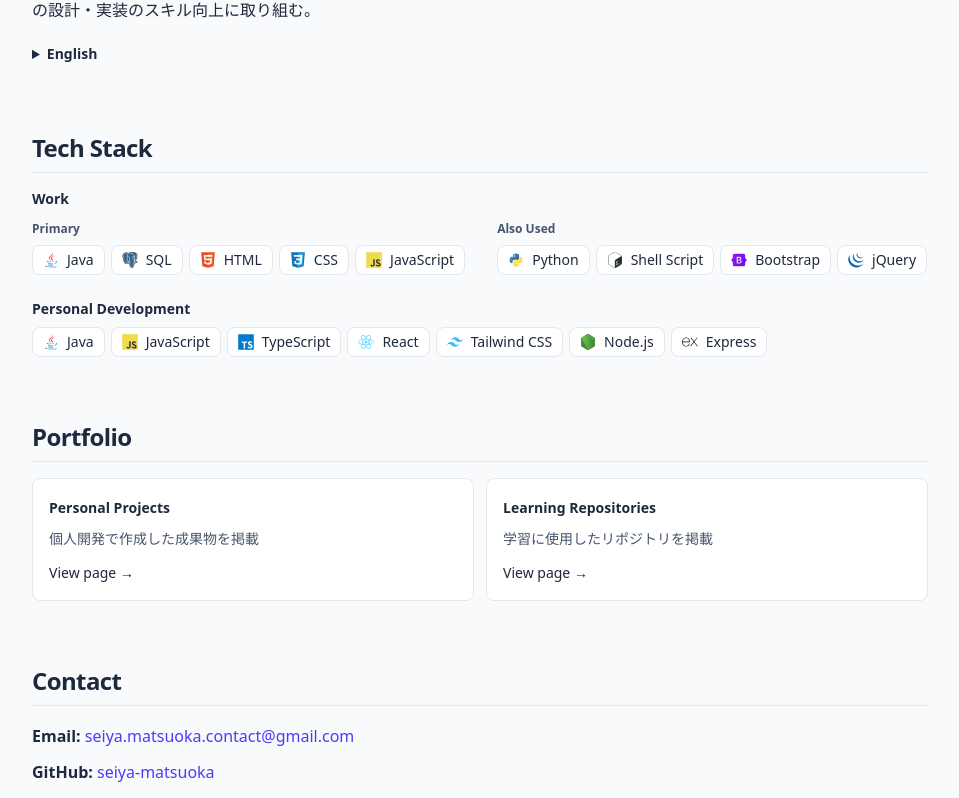
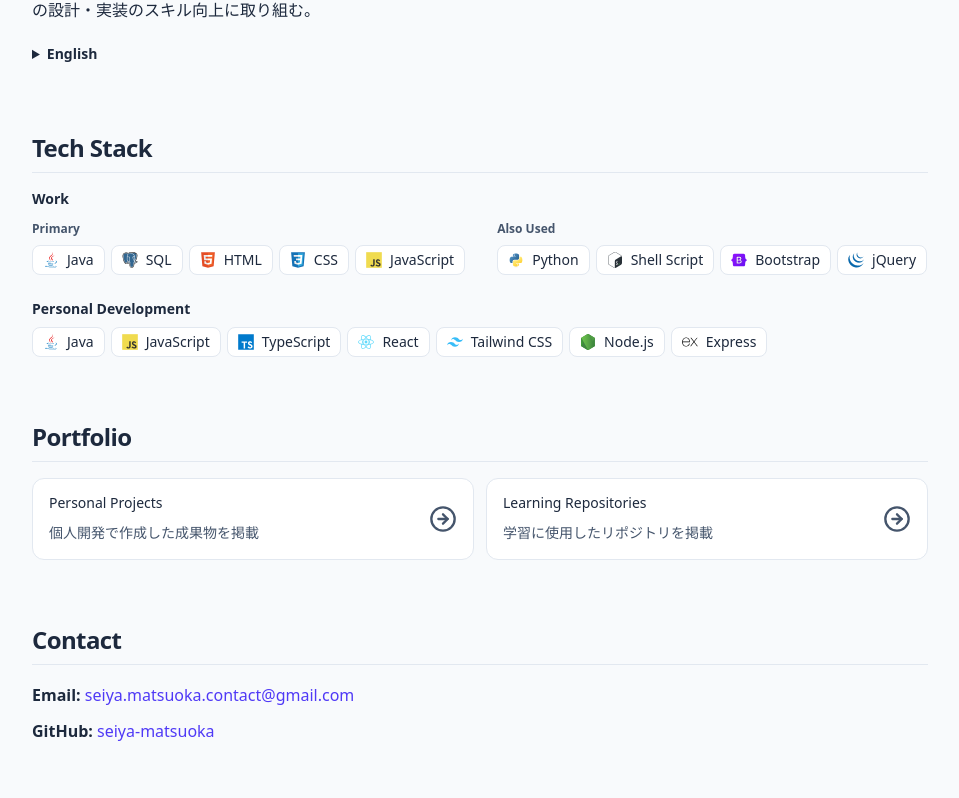
Before and after one commit to seiya-matsuoka/portfolio, a React (Vite) app: page / in a window 1280 px wide. Shown: the part 402-1200 px from the top of the page, without its empty margins (160-1119 px from the left). Built offline with nearby package versions, Linux system fonts and the light colour scheme.

Commit message:
feat: ページリンクカードを調整

```diff
--- a/src/components/common/PageLinkCard.tsx
+++ b/src/components/common/PageLinkCard.tsx
@@ -1,3 +1,4 @@
+import { FiArrowRightCircle } from 'react-icons/fi';
 import { Link } from 'react-router';
 
 type Props = {
@@ -7,24 +8,43 @@ type Props = {
   actionLabel?: string;
 };
 
-export function PageLinkCard({ title, description, href, actionLabel = 'View page →' }: Props) {
+export function PageLinkCard({ title, description, href, actionLabel = 'View page' }: Props) {
+  const resetStyle = (element: HTMLAnchorElement) => {
+    element.style.borderColor = 'var(--color-border)';
+    element.style.background = 'var(--color-card)';
+  };
+
+  const applyHoverStyle = (element: HTMLAnchorElement) => {
+    element.style.borderColor = 'color-mix(in oklab, var(--color-border), var(--color-fg) 18%)';
+    element.style.background = 'color-mix(in oklab, var(--color-card), var(--color-fg) 2%)';
+  };
+
   return (
     <Link
       to={href}
-      className="group rounded-lg border p-4 outline-offset-2 transition hover:-translate-y-0.5 hover:shadow-md focus-visible:outline focus-visible:outline-[color:var(--color-ring)]"
+      className="group relative flex h-full rounded-xl border px-4 py-3.5 pr-14 outline-offset-2 transition-colors focus-visible:outline focus-visible:outline-[color:var(--color-ring)]"
       style={{
         borderColor: 'var(--color-border)',
         background: 'var(--color-card)',
         color: 'var(--color-fg)',
       }}
+      aria-label={`${actionLabel}: ${title}`}
+      onMouseEnter={(event) => applyHoverStyle(event.currentTarget)}
+      onMouseLeave={(event) => resetStyle(event.currentTarget)}
+      onFocus={(event) => applyHoverStyle(event.currentTarget)}
+      onBlur={(event) => resetStyle(event.currentTarget)}
     >
-      <span className="text-sm font-semibold">{title}</span>
-      <p className="mt-2 text-sm leading-6" style={{ color: 'var(--color-muted)' }}>
-        {description}
-      </p>
-      <span className="mt-3 inline-flex text-sm font-medium group-hover:underline">
-        {actionLabel}
+      <span className="min-w-0">
+        <span className="block text-sm font-medium">{title}</span>
+        <span className="mt-2 block text-sm leading-6" style={{ color: 'var(--color-muted)' }}>
+          {description}
+        </span>
       </span>
+      <FiArrowRightCircle
+        className="pointer-events-none absolute top-1/2 right-4 h-7 w-7 -translate-y-1/2 transition-transform group-hover:translate-x-0.5 group-hover:-translate-y-1/2"
+        style={{ color: 'var(--color-muted)' }}
+        aria-hidden="true"
+      />
     </Link>
   );
 }
```
